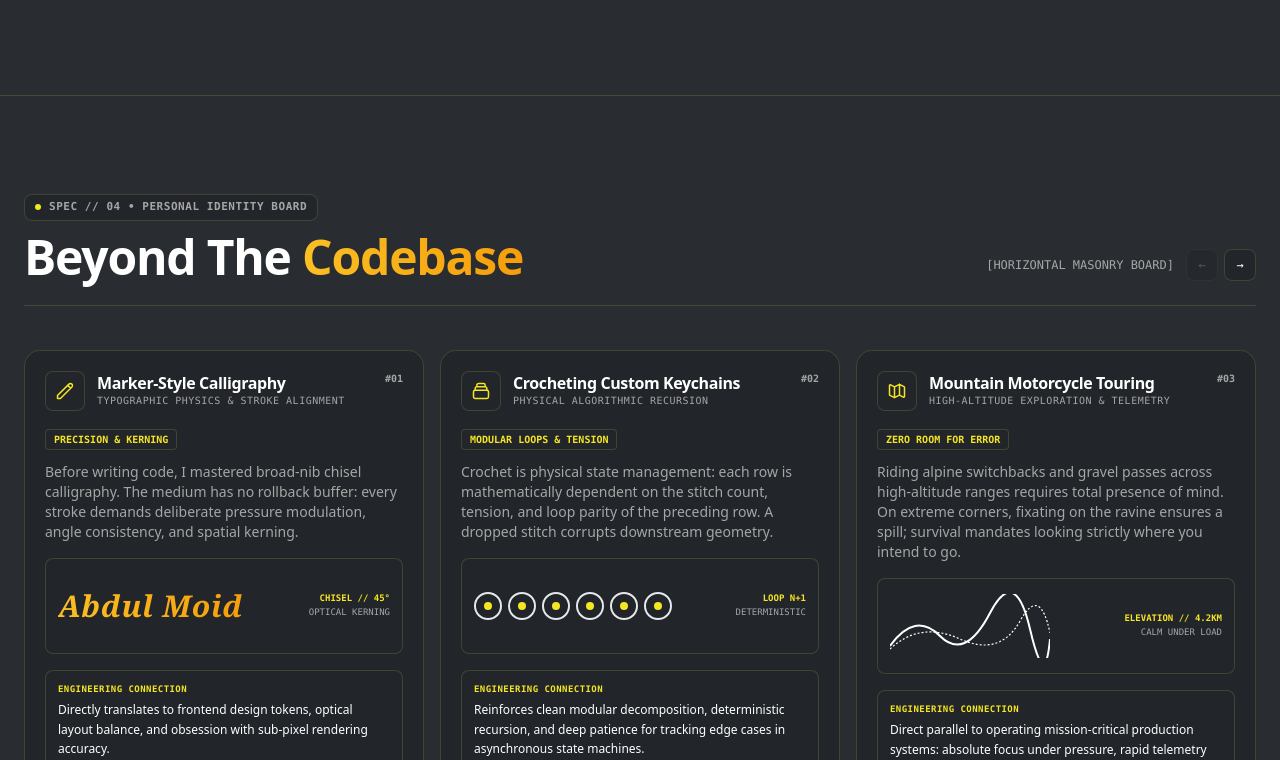
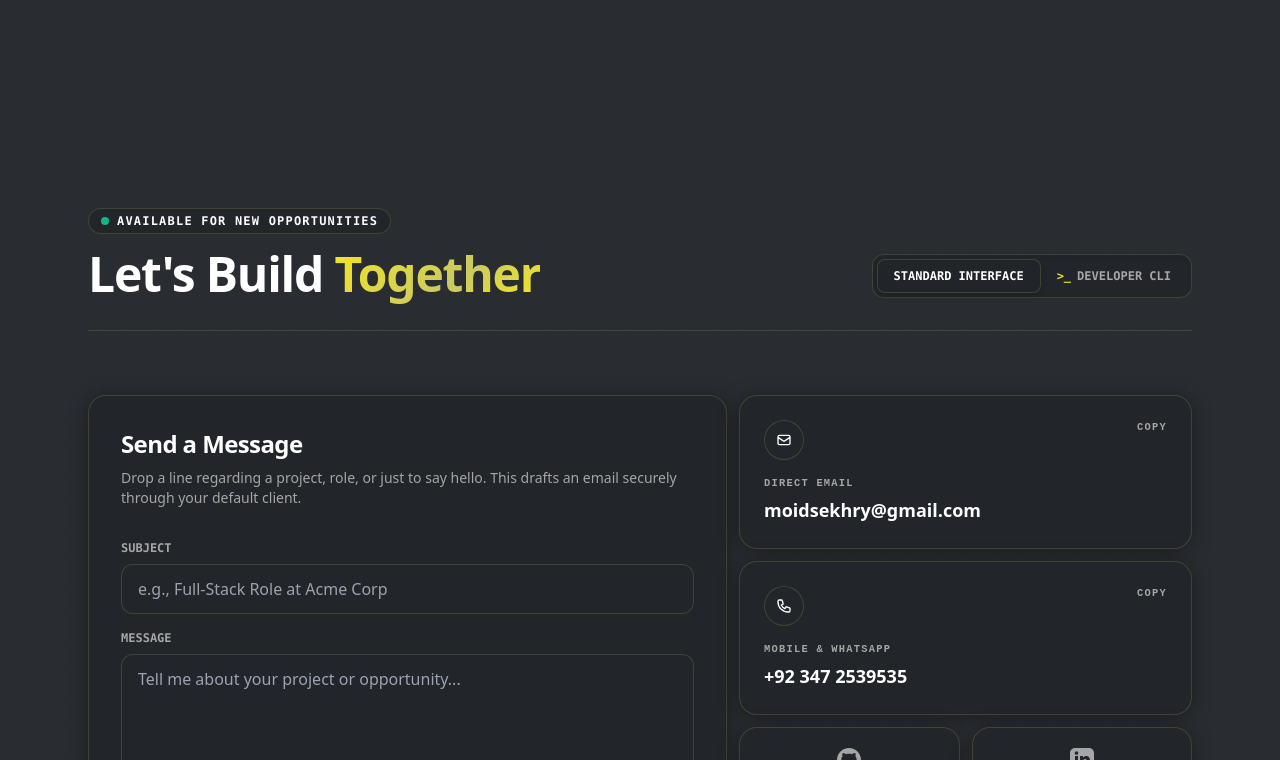
Before and after one commit to abdulmoiddd/Portfolio-Website, a Next.js app: page / in a window 1280 px wide. Shown: the part 5540-6300 px from the top of the page. Built offline with nearby package versions, Linux system fonts and the light colour scheme.

Commit message:
refactor(home): streamline page layout by omitting beyond-the-code section

```diff
--- a/src/pages/index.jsx
+++ b/src/pages/index.jsx
@@ -102,9 +102,9 @@ export default function Home() {
         </div>
 
         {/* Beyond the Code: Personal Creative Pursuits (Horizontal Scroll) */}
-        <div id="beyond-code">
+        {/* <div id="beyond-code">
           <BeyondTheCode />
-        </div>
+        </div> */}
 
         {/* Interactive Terminal / Chat-Bubble Contact Interface */}
         <div id="contact">
```
